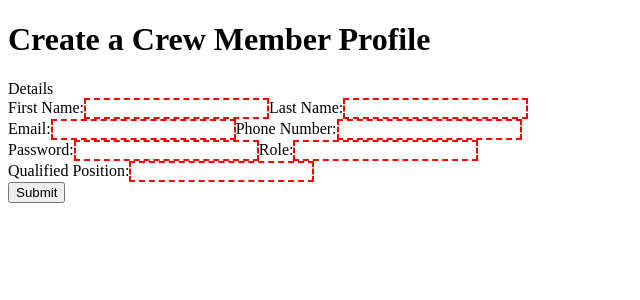
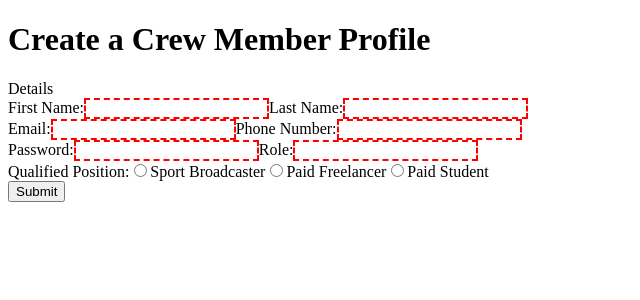
Before and after one commit to okayamaya24/Web-Tech, a Vue app in the folder frontend/: page / in a window 1280 px wide. Shown: the top 300 px of the page, without its empty margins (0-640 px from the left). Built offline with nearby package versions, Linux system fonts and the light colour scheme.

Commit message:
Finished Use Case 1 Confirming User Input Function

```diff
--- a/frontend/package.json
+++ b/frontend/package.json
@@ -10,7 +10,8 @@
   },
   "dependencies": {
     "axios": "^1.8.4",
-    "vue": "^3.5.13"
+    "vue": "^3.5.13",
+    "vue-router": "^4.5.0"
   },
   "devDependencies": {
     "@vitejs/plugin-vue": "^5.2.3",
--- a/frontend/src/App.vue
+++ b/frontend/src/App.vue
@@ -1,3 +1,4 @@
+
 <template>
   <router-view />
 </template>
--- a/frontend/src/components/RegisterCrewMember.vue
+++ b/frontend/src/components/RegisterCrewMember.vue
@@ -2,31 +2,74 @@
   <h1>Create a Crew Member Profile</h1>
   Details
   <div>
-  <form name="detailsForm">
+  <form v-if="!isConfirming" @submit.prevent="confirmInput" name="detailsForm">
       <label for="firstName">First Name:</label>
-      <input type="text" id="firstName" name="firstName" required>
+      <input type="text" id="firstName" name="firstName" required v-model="formData.firstName">
       <label for="lastName">Last Name:</label>
-      <input type="text" id="lastName" name="lastName" required> <br />
+      <input type="text" id="lastName" name="lastName" required v-model="formData.lastName"> <br />
       <label for="email">Email:</label>
-      <input type="email" id="email" name="email" required>
+      <input type="email" id="email" name="email" required v-model="formData.email">
       <label for="phone">Phone Number:</label>
-      <input type="tel" id="phone" name="phone" pattern="[0-9]{3}-[0-9]{3}-[0-9]{4}" required> <br />
+      <input type="tel" id="phone" name="phone" pattern="[0-9]{3}-[0-9]{3}-[0-9]{4}" required v-model="formData.phone"> <br />
       <label for="password">Password:</label>
-      <input type="password" id="password" name="password" required>
+      <input type="password" id="password" name="password" required v-model="formData.password">
       <label for="role">Role:</label>
-      <input type="text" id="role" name="role" required> <br />
+      <input type="text" id="role" name="role" required v-model="formData.role"> <br />
       <label for="qualifiedPos">Qualified Position:</label>
-      <input type="text" id="qualifiedPos" name="qualifiedPos" required> <br />
+      <input type="radio" id="sport-broadcasters" name="qualifiedPos" required value="Sport Broadcaster" v-model="formData.qualifiedPos">
+      <label for="sport-broadcasters">Sport Broadcaster</label>
+      <input type="radio" id="paid-freelancers" name="qualifiedPos" required value="Paid Freelancer" v-model="formData.qualifiedPos">
+      <label for="paid-freelancers">Paid Freelancer</label>
+      <input type="radio" id="paid-students" name="qualifiedPos" required value="Paid Student" v-model="formData.qualifiedPos">
+      <label for="paid-students">Paid Student</label> <br />
       <input type="submit" value="Submit">
   </form>
+
+  <div v-if="isConfirming">
+    <h3>Confirm Your Information</h3>
+    <p>First Name: {{ formData.firstName }}</p>
+    <p>Last Name: {{ formData.lastName }}</p>
+    <p>Email: {{ formData.email }}</p>
+    <p>Phone Number: {{ formData.phone }}</p>
+    <p>Password: {{ formData.password }}</p>
+    <p>Role: {{ formData.role }}</p>
+    <p>Qualified Position: {{ formData.qualifiedPos }}</p>
+
+    <button @click="editInput">Edit</button>
+    <button @click="submitForm">Submit</button>
+  </div>
+
+
   </div>
 
 </template>
+
 <script setup>
+import { reactive, ref } from 'vue';
 
+const formData = reactive({
+  firstName: '',
+  lastName: '',
+  email: '',
+  phone: '',
+  password: '',
+  role: '',
+  qualifiedPos: ''
+});
 
+const isConfirming = ref(false);
 
+function confirmInput() {
+  isConfirming.value = true;
+}
 
+function editInput() {
+  isConfirming.value = false;
+}
+
+function submitForm() {
+  console.log('Form submitted', formData);
+}
 </script>
 
 
```
Also changed, not shown: 1 other file (tests, documents, lock files or other folders).
